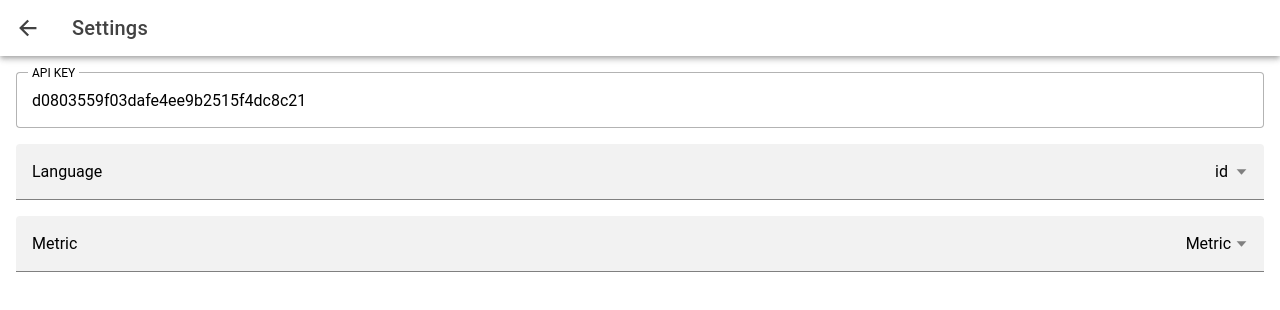
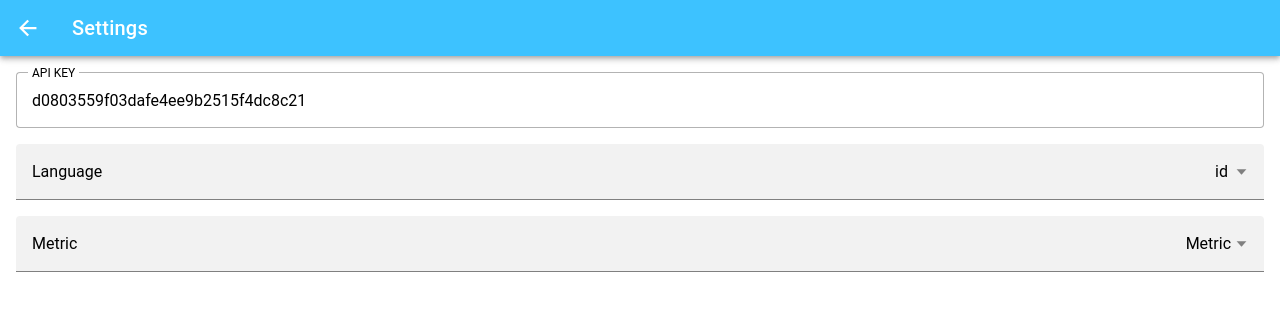
Before and after one commit to sihotang-yonathan1/weather_app-yonathan_sihotang-IONIC, a React (Vite) app: page /settings in a window 1280 px wide. Shown: the top 310 px of the page. Built offline with nearby package versions, Linux system fonts and the light colour scheme.

Commit message:
[setting/ui] Set color in header toolbar to `primary`

```diff
--- a/src/pages/Settings.tsx
+++ b/src/pages/Settings.tsx
@@ -8,7 +8,7 @@ const Settings: React.FC = () => {
   return (
     <IonPage>
       <IonHeader>
-        <IonToolbar>
+        <IonToolbar color="secondary">
             <IonButtons slot="start">
                 <IonBackButton defaultHref="/home"/>
             </IonButtons>
```
